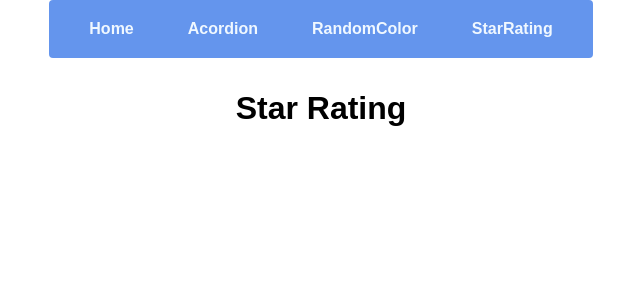
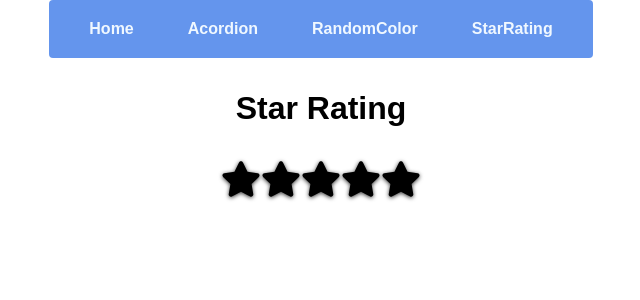
Before and after one commit to fabroche/25_react_projects, a React (Vite) app: page /25_react_projects/star-rating in a window 1280 px wide. Shown: the top 300 px of the page, without its empty margins (319-959 px from the left). Built offline with nearby package versions, Linux system fonts and the light colour scheme.

Commit message:
feat: implemented component StarRating

```diff
--- a/src/StarRating/StarRating.css
+++ b/src/StarRating/StarRating.css
@@ -0,0 +1,9 @@
+.star-item {
+    cursor: pointer;
+    filter: drop-shadow(0px 1px 2px rgba(0,0,0,0.8));
+    transition: all .3s ease-in;
+}
+
+.star-item--active {
+    color: yellow;
+}
--- a/src/StarRating/StarRating.jsx
+++ b/src/StarRating/StarRating.jsx
@@ -1,8 +1,51 @@
 import './StarRating.css'
+import {FaStar} from "react-icons/fa";
+import {useState} from "react";
 
-function StarRating() {
+
+function StarRating({starsQuantity = 5}) {
+
+    const [rating, setRating] = useState(0);
+    const [hover, setHover] = useState(0)
+
+    function handleClick(currentRatingIndex) {
+        if (currentRatingIndex === rating) {
+            setRating(0)
+            return
+        }
+        setRating(currentRatingIndex);
+    }
+
+    function handleMouseEnter(currentRatingIndex) {
+        setHover(currentRatingIndex);
+
+    }
+
+    function handleMouseLeave() {
+        setHover(rating);
+    }
+
     return (
-        <h1>Star Rating</h1>
+        <>
+            <h1>Star Rating</h1>
+            <div className="star-rating-container">
+                {
+                    [...Array(starsQuantity)].map((_, index) => {
+
+                        const position = index + 1;
+
+                        return <FaStar
+                            key={`star-rating_${position}`}
+                            className={`star-item ${position <= (hover || rating) ? "star-item--active" : ""}`}
+                            onClick={() => handleClick(position)}
+                            onMouseMove={() => handleMouseEnter(position)}
+                            onMouseLeave={handleMouseLeave}
+                            size={40}
+                        />
+                    })
+                }
+            </div>
+        </>
     );
 }
 
```
